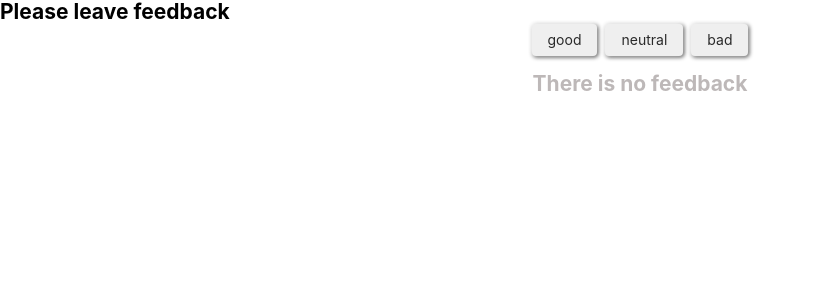
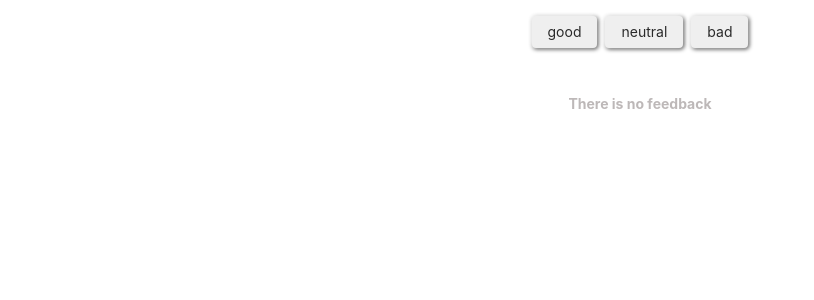
Before and after one commit to MaksymMyhulia/goit-react-hw-02-feedback, a React (Create React App) app: page / in a window 1280 px wide. Shown: the top 300 px of the page, without its empty margins (0-814 px from the left). Built offline with nearby package versions, Linux system fonts and the light colour scheme.

Commit message:
add_section

```diff
--- a/src/components/App/App.jsx
+++ b/src/components/App/App.jsx
@@ -3,6 +3,7 @@ import { GlobalStyle } from "./GlobalStyle";
 
 import { FeedbackOptions } from "components/FeedbackOptions/FeedbackOptions";
 import { Statistics } from "components/Statistics/Statistics";
+import { Section } from "components/Section/Section";
 
 export class App extends Component {
   state = {
@@ -26,11 +27,13 @@ const { good, neutral, bad } = this.state;
 
   return(
   <div>
-    <h2>Please leave feedback</h2>
+   <Section title="Please leave feedback">
     <FeedbackOptions
       options={Object.keys(this.state)}
       onLeaveFeedback={this.leaveFeedback}
      />
+   </Section>
+   <Section title="Statistics">
     <Statistics
         good={good}
         neutral={neutral}
@@ -40,6 +43,7 @@ const { good, neutral, bad } = this.state;
     >
 
      </Statistics>
+    </Section>
     <GlobalStyle />
   </div>)
 
--- a/src/components/Notification/Notification.styled.jsx
+++ b/src/components/Notification/Notification.styled.jsx
@@ -3,5 +3,5 @@ import styled from "@emotion/styled"
  text-align: center;
  margin: ${({theme}) => theme.space[4]}px;
  color: ${({theme}) => theme.colors.primary};
- font-size: ${({theme}) => theme.fontSizes.s}g;
+ font-size: ${({theme}) => theme.fontSizes.s};
  `;
--- /dev/null
+++ b/src/components/Section/Header/Header.jsx
@@ -0,0 +1,11 @@
+import React from "react";
+import { HeaderStyled } from "./Header.styled";
+import PropTypes from "prop-types";
+
+export const Header = ({ title }) => {
+    <HeaderStyled>{title}</HeaderStyled>;
+};
+
+Header.propTypes = {
+    title: PropTypes.string.isRequired,
+};
--- /dev/null
+++ b/src/components/Section/Header/Header.styled.jsx
@@ -0,0 +1,5 @@
+import styled from "@emotion/styled";
+
+export const HeaderStyled = styled.h1`
+
+`;
--- /dev/null
+++ b/src/components/Section/Section.jsx
@@ -0,0 +1,18 @@
+import React from "react";
+import PropTypes from "prop-types";
+import { SectionContainer } from "./Section.styled";
+import { Header } from "./Header/Header";
+
+export const Section = ({ title, children }) => {
+    return (
+        <SectionContainer>
+            <Header title={title} />
+            {children}
+        </SectionContainer>
+    );
+};
+
+Section.propTypes = {
+    title: PropTypes.string.isRequired,
+    children: PropTypes.any.isRequired,
+};
--- /dev/null
+++ b/src/components/Section/Section.styled.jsx
@@ -0,0 +1,8 @@
+import styled from "@emotion/styled";
+
+export const SectionContainer = styled.section`
+display: flex;
+flex-direction: column;
+align-items: center;
+padding: ${({theme}) => theme.space[4]}px 0 ;
+`;
```
Lines whose indentation alone changed are shown as unchanged.
